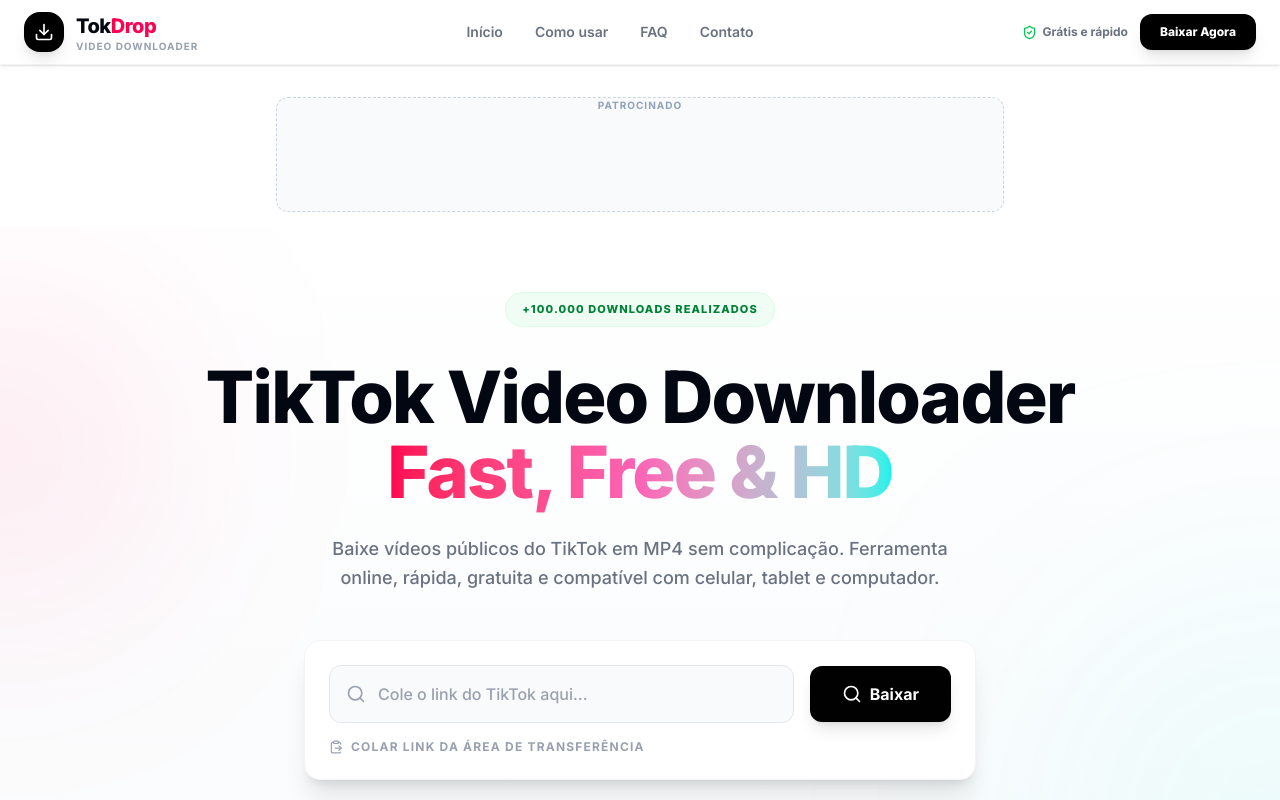
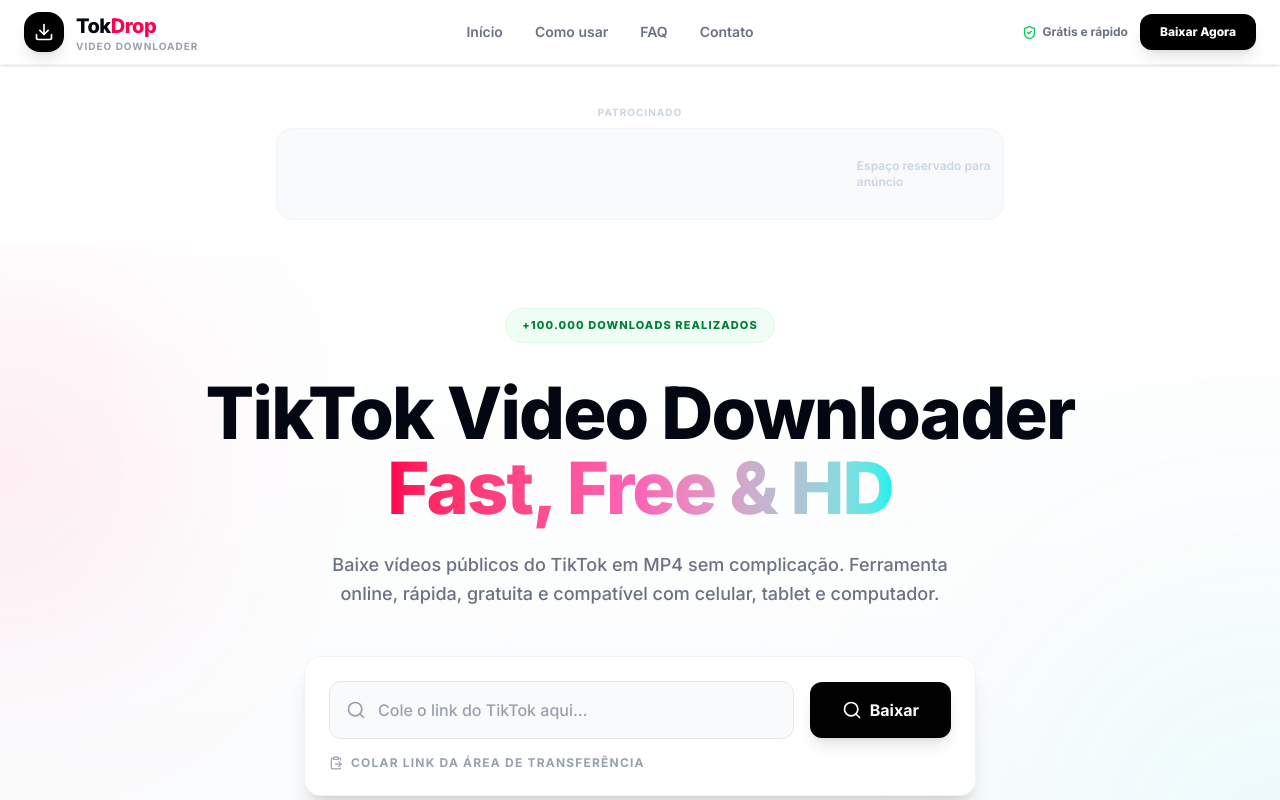
Before and after one commit to 14evertonalbertocorrea-coder/tokdrop, a React (Vite) app: page / in a window 1280 px wide. Shown: the top 800 px of the page. Built offline with nearby package versions, Linux system fonts and the light colour scheme.

Commit message:
Update AdBanner.tsx

```diff
--- a/src/components/AdBanner.tsx
+++ b/src/components/AdBanner.tsx
@@ -22,12 +22,13 @@
   }, []);
 
   return (
-    <div className={cn('w-full flex justify-center py-4', className)}>
-      <div className="w-full max-w-[728px] min-h-[90px] bg-slate-50 border border-dashed border-slate-300 rounded-xl mx-4 flex flex-col items-center justify-center overflow-hidden">
-        <span className="text-[10px] font-bold uppercase tracking-widest text-slate-400 mb-2">
+    <div className={cn('w-full flex justify-center py-6', className)}>
+      <div className="w-full max-w-[728px] min-h-[90px] mx-4">
+        <div className="text-[10px] font-bold uppercase tracking-widest text-slate-300 text-center mb-2">
           {label}
-        </span>
+        </div>
 
+        <div className="w-full min-h-[90px] rounded-2xl bg-slate-50 border border-slate-100 flex items-center justify-center overflow-hidden">
           <ins
             className="adsbygoogle"
             style={{ display: 'block', width: '100%', minHeight: '90px' }}
@@ -36,6 +37,11 @@
             data-ad-format="auto"
             data-full-width-responsive="true"
           ></ins>
+
+          <div className="text-xs text-slate-300 font-semibold">
+            Espaço reservado para anúncio
+          </div>
+        </div>
       </div>
     </div>
   );
```
Lines whose indentation alone changed are shown as unchanged.
